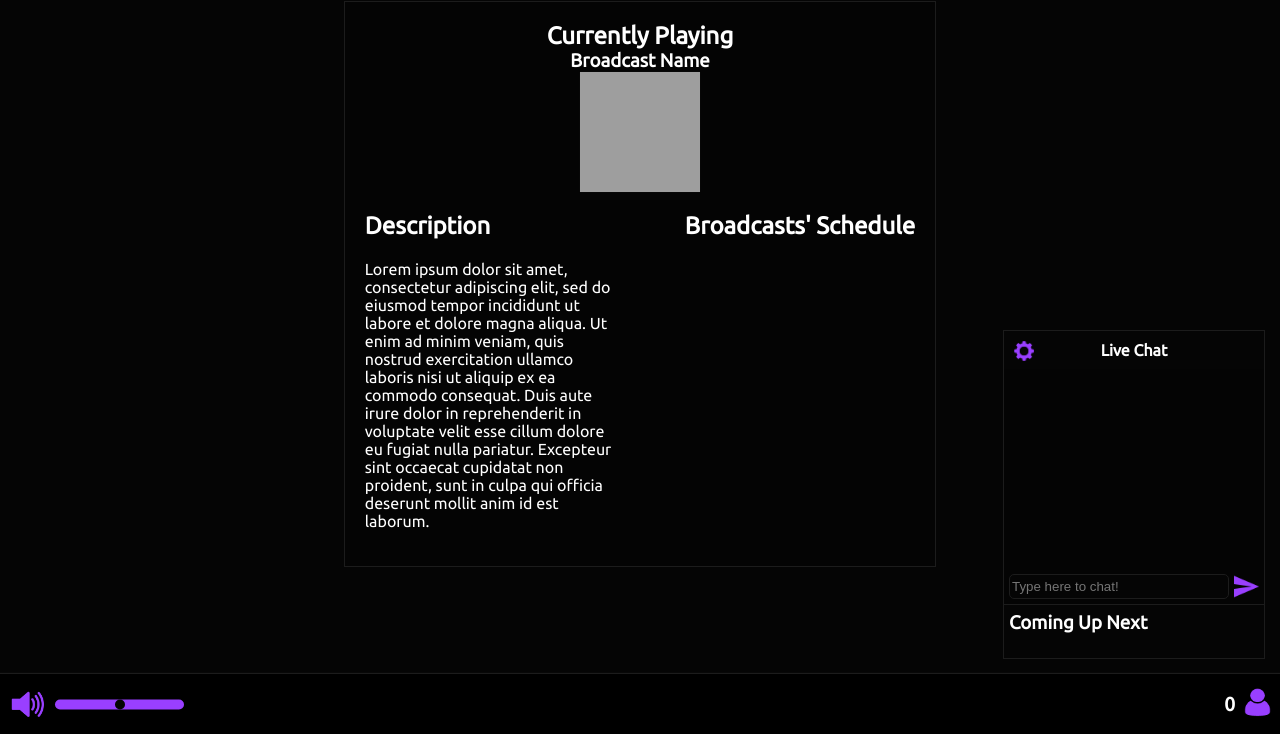
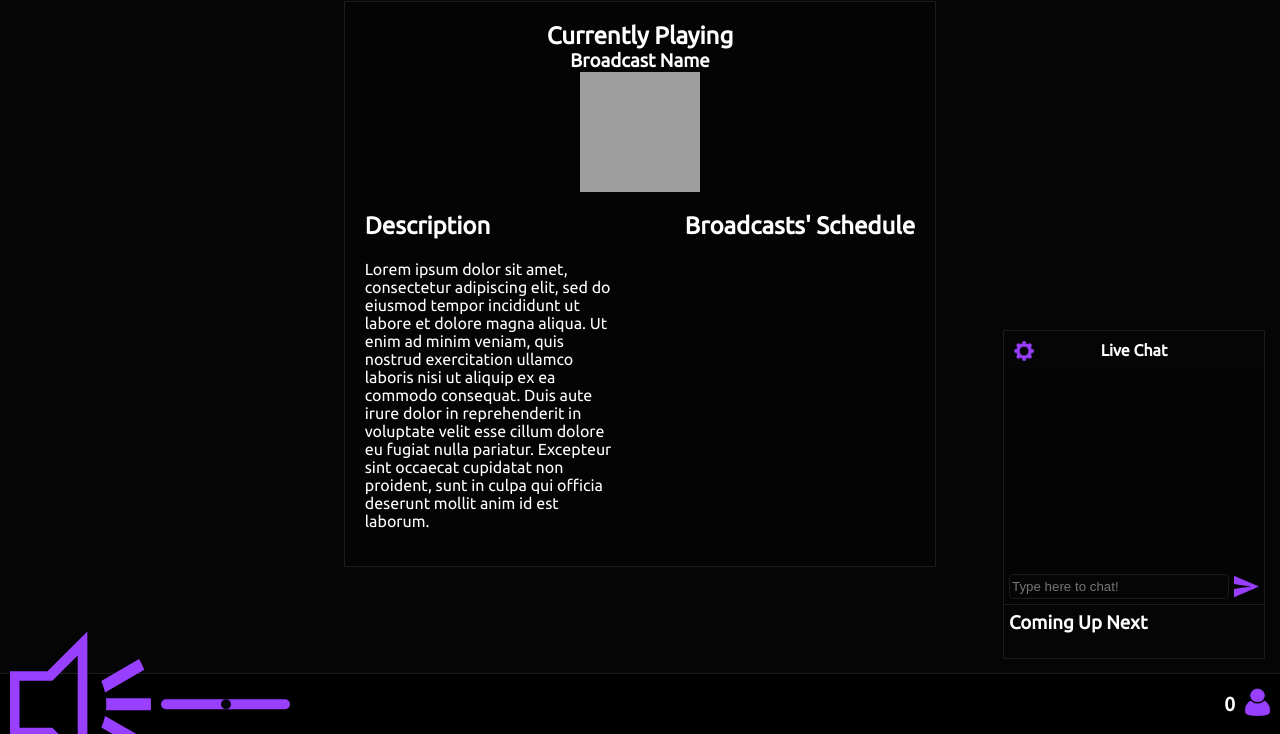
Before and after one commit to IMSA-IDET/ISMARadio2, a website: page public/index.html in a window 1280 px wide. Shown: the part 66-800 px from the top of the page. Drawn offline with Linux system fonts and the light colour scheme; grey boxes are pictures that could not be loaded.

Commit message:
svg change

```diff
--- a/public/index.html
+++ b/public/index.html
@@ -54,7 +54,7 @@
     </div>
     <div id=bottomControlPanel>
         <div id="volumeContainer">
-            <img src="img/sound.png">
+            <object data="img/volume_icon.svg"> </object>
             <input type="range" id="volcontrol">
         </div>
         <div id="visualization"></div>
```
Also changed, not shown: public/img/volume_icon.svg (added), 1 other file.
